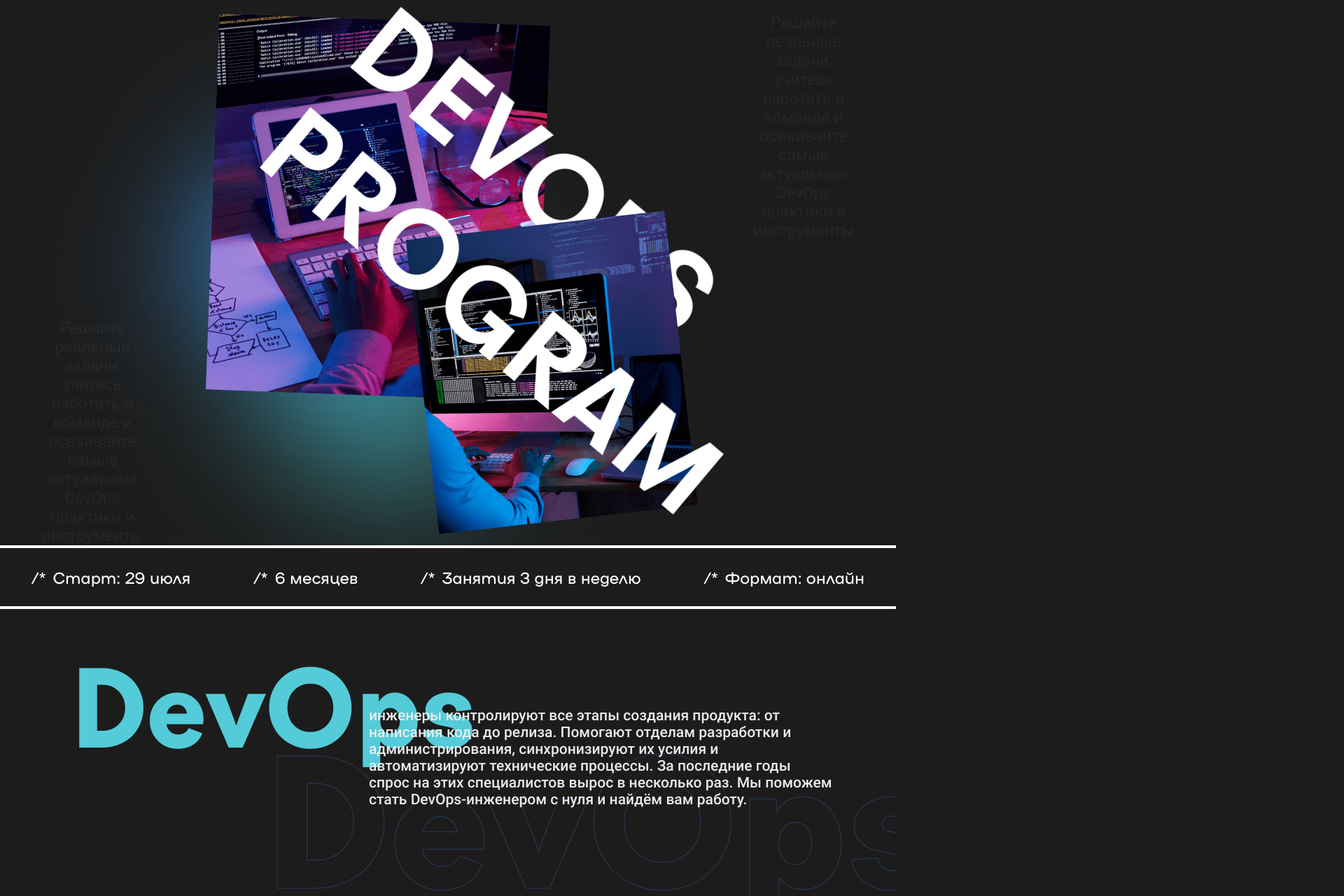
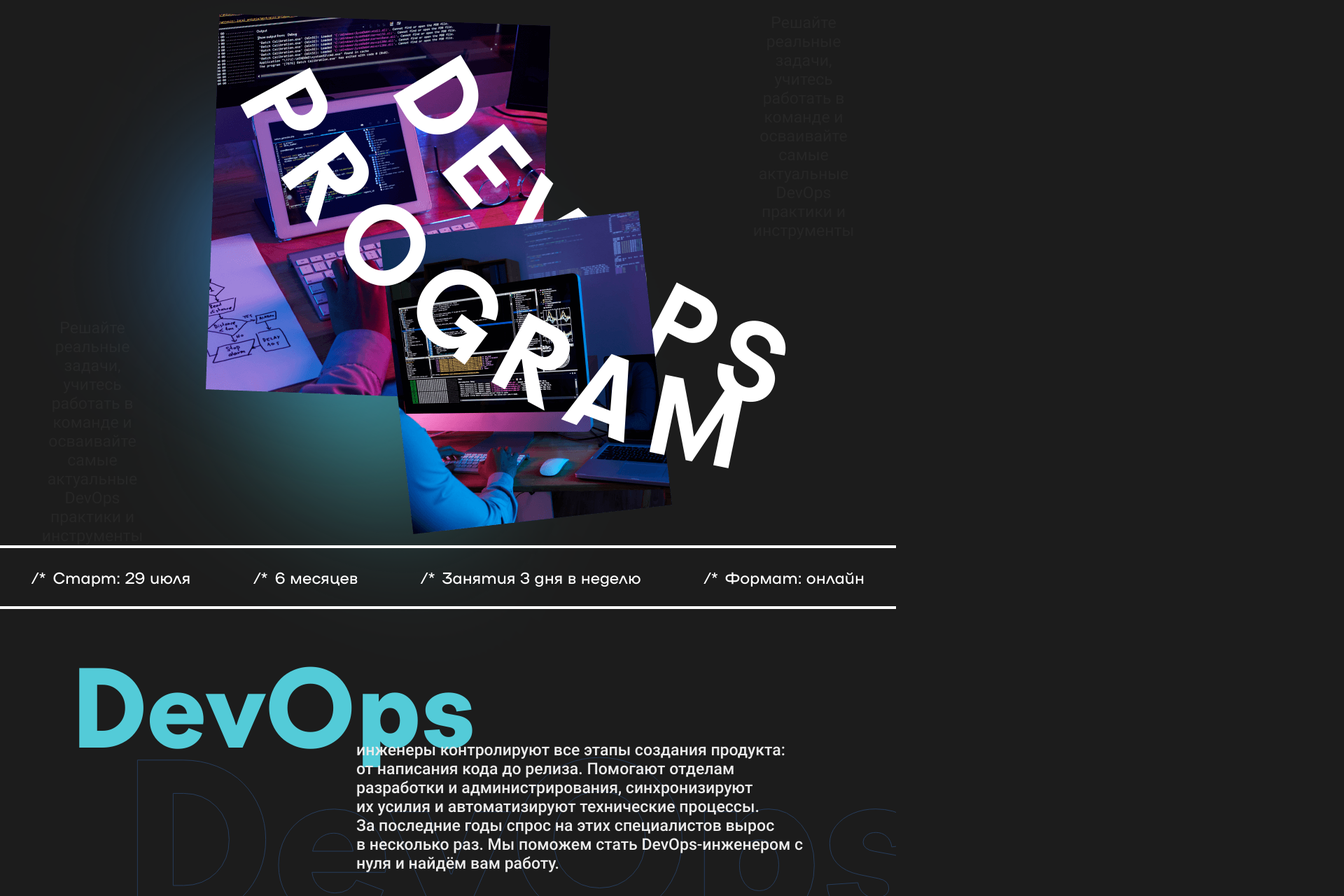
Before and after one commit to AirMous3/station, a React (Create React App) app: page / in a window 1280 px wide. Shown: the part 120-1400 px from the top of the page at 70% size, 1920 px wide, since content can reach past the window. Built offline with nearby package versions, Linux system fonts and the light colour scheme.

Commit message:
feature: moving curved text

```diff
--- /dev/null
+++ b/src/components/CurveText/index.js
@@ -0,0 +1,54 @@
+export const CurveText = ({ children, height, width, radius, id, offset = '50%' }) => {
+  const vbox = [0, 0, width, height].join(' ');
+
+  function circle(cx, cy, r, deg) {
+    var theta = (deg * Math.PI) / 180,
+      dx = r * Math.cos(theta),
+      dy = -r * Math.sin(theta);
+    return (
+      'M ' +
+      cx +
+      ' ' +
+      cy +
+      'm ' +
+      dx +
+      ',' +
+      dy +
+      'a ' +
+      r +
+      ',' +
+      r +
+      ' 0 1,0 ' +
+      -2 * dx +
+      ',' +
+      -2 * dy +
+      'a ' +
+      r +
+      ',' +
+      r +
+      ' 0 1,0 ' +
+      2 * dx +
+      ',' +
+      2 * dy
+    );
+  }
+
+  const d = circle(width / 2, height / 2, radius, 360);
+  return (
+    <svg viewBox={vbox} width={width} height={height}>
+      <g>
+        <path stroke="stroke" d={d} id={id} fill="none" />
+        <text>
+          <textPath
+            xlinkHref={`#${id}`}
+            fill="white"
+            startOffset={offset}
+            textAnchor="middle"
+          >
+            {children}
+          </textPath>
+        </text>
+      </g>
+    </svg>
+  );
+};
--- a/src/components/Devops/components.js
+++ b/src/components/Devops/components.js
@@ -24,32 +24,18 @@
   color: ${({ theme }) => theme.colors.text.turquoise};
   font-size: ${({ theme }) => theme.typography.size[17]};
   padding-left: 100px;
-
-  ${({ theme }) => theme.below.m`
-    font-size: 120px;
-    padding-left: 80px;
-  `}
 `;
 
 export const Description = styled.div`
   font-weight: 500;
   font-size: ${({ theme }) => theme.typography.size[4]};
   position: absolute;
-  top: 70px;
-  left: 527px;
   //TODO
   color: #ebebeb;
   max-width: 665px;
   z-index: 2;
-
-  ${({ theme }) => theme.below.l`
-    font-size: 21px;
-    padding-right: 20px;
-  `}
-
-  ${({ theme }) => theme.below.m`
-    font-size: 18px;
-  `}
+  top: 118px;
+  left: 509px;
 `;
 
 export const BackgroundTitle = styled.div`
@@ -61,27 +47,8 @@
   -webkit-text-stroke: 1px #273d5c;
   text-align: end;
   z-index: -1;
-  bottom: 0;
-  right: -60px;
-
-  ${({ theme }) => theme.above.xxl`
-    font-size: ${({ theme }) => theme.typography.size[19]};
-    bottom: -110px;
-  `}
-
-  ${({ theme }) => theme.below.xxl`
-    bottom: -60px;
-  `}
-
-  ${({ theme }) => theme.below.l`
-    font-size: 250px;
-    bottom: 0px;
-  `}
-
-  ${({ theme }) => theme.below.m`
-      font-size: 230px;
-      bottom: 39px;
-  `}
+  bottom: -57px;
+  right: -49px;
 `;
 
 export const ArticleTitle = styled.h2`
@@ -90,12 +57,9 @@
   font-size: ${({ theme }) => theme.typography.size[12]};
   color: ${({ theme }) => theme.colors.text.main};
   margin-bottom: 30px;
+  margin-top: 60px;
   max-width: 820px;
   line-height: 54px;
-
-  ${({ theme }) => theme.above.xxl`
-    margin-top: 50px;
-  `}
 `;
 
 export const FeaturesWrapper = styled.div`
--- a/src/components/Devops/index.jsx
+++ b/src/components/Devops/index.jsx
@@ -12,17 +12,17 @@
       <S.TitleWrapper>
         <S.Title>DevOps</S.Title>
         <S.Description>
-          инженеры контролируют все этапы создания продукта: от написания кода до релиза.
-          Помогают отделам разработки и администрирования, синхронизируют их усилия и
-          автоматизируют технические процессы. За последние годы спрос на этих
-          специалистов вырос в несколько раз. Мы поможем стать DevOps-инженером с нуля и
-          найдём вам работу.
+          инженеры контролируют все этапы создания продукта:
+          <br /> от написания кода до релиза. Помогают отделам разработки и
+          администрирования, синхронизируют <br /> их усилия и автоматизируют технические
+          процессы.
+          <br /> За последние годы спрос на этих специалистов вырос <br /> в несколько раз.
+          Мы поможем стать DevOps-инженером с нуля и найдём вам работу.
         </S.Description>
         <S.BackgroundTitle>DevOps</S.BackgroundTitle>
       </S.TitleWrapper>
 
       <Container>
-        <div>
         <S.ArticleTitle>Как это будет</S.ArticleTitle>
 
         <S.FeaturesWrapper>
@@ -35,7 +35,6 @@
             />
           ))}
         </S.FeaturesWrapper>
-        </div>
 
         <S.ArticleTitle>Востребованность на рынке</S.ArticleTitle>
 
--- a/src/components/Main/components.js
+++ b/src/components/Main/components.js
@@ -2,7 +2,6 @@
 import styled from 'styled-components';
 
 export const Section = styled.section`
-  overflow: hidden;
   display: flex;
   justify-content: space-between;
   min-height: 760px;
@@ -34,6 +33,7 @@
   text-transform: uppercase;
   position: absolute;
   z-index: 1;
+  letter-spacing: 22px;
 `;
 
 export const ProgramTitle = styled(DevopsTitle)`
@@ -61,7 +61,7 @@
 export const SecondMainImage = styled.img`
   position: absolute;
   bottom: 15px;
-  right: -210px;
+  right: -173px;
   z-index: 2;
 
   ${({ theme }) => theme.below.m`
--- a/src/components/Main/constants.js
+++ b/src/components/Main/constants.js
@@ -1,5 +1,6 @@
-export const INITIAL_DEVOPS_Y_POSITION = 150;
-export const INITIAL_DEVOPS_X_POSITION = 150;
+export const INITIAL_DEVOPS_Y_POSITION = -1450;
+export const INITIAL_DEVOPS_X_POSITION = 100;
 export const INITIAL_DEVOPS_ROTATE_POSITION = 40;
-export const INITIAL_PROGRAM_Y_POSITION = 350;
+export const INITIAL_PROGRAM_Y_POSITION = -1400;
+export const INITIAL_PROGRAM_X_POSITION = -100;
 export const INITIAL_PROGRAM_ROTATE_POSITION = 40;
--- a/src/components/Main/index.jsx
+++ b/src/components/Main/index.jsx
@@ -1,34 +1,39 @@
-import { motion, useScroll, useTransform } from 'framer-motion';
+
+import { useEffect, useState } from 'react';
 
 import mainImage2 from '@/assets/icons/mainImage2.png';
 import mainImage from '@/assets/icons/mainImage.png';
 import { Container } from '@/components/Container';
+import { CurveText } from '@/components/CurveText';
 import {
-  INITIAL_DEVOPS_ROTATE_POSITION,
   INITIAL_DEVOPS_X_POSITION,
   INITIAL_DEVOPS_Y_POSITION,
-  INITIAL_PROGRAM_ROTATE_POSITION,
+  INITIAL_PROGRAM_X_POSITION,
   INITIAL_PROGRAM_Y_POSITION,
 } from '@/components/Main/constants';
 
 import * as S from './components';
 
+const useScrollPosition = () => {
+  const [scrollPosition, setScrollPosition] = useState(0);
+
+  useEffect(() => {
+    const updatePosition = () => {
+      setScrollPosition(window.pageYOffset);
+    };
+    window.addEventListener('scroll', updatePosition);
+    updatePosition();
+    return () => window.removeEventListener('scroll', updatePosition);
+  }, []);
+
+  return scrollPosition;
+};
 export const Main = () => {
-  const { scrollY } = useScroll();
+  const scrollPosition = useScrollPosition();
 
-  const devopsX = useTransform(
-    scrollY,
-    (value) => (value + INITIAL_DEVOPS_X_POSITION * 2) / 2,
-  );
-  const devopsY = useTransform(
-    scrollY,
-    (value) => (value + INITIAL_DEVOPS_Y_POSITION * 2) / 2,
-  );
-  const programX = useTransform(scrollY, (value) => value / -2);
-  const programY = useTransform(
-    scrollY,
-    (value) => (value - INITIAL_PROGRAM_Y_POSITION * 2) / -2,
-  );
+  const offset = 64 + (scrollPosition / 4000) * 70;
+  const reverseOffset = 65 - (scrollPosition / 4000) * 70;
+
   return (
     <Container>
       <S.Section>
@@ -41,24 +46,38 @@
           <S.BackgroundFlash />
           <S.SecondBackgroundFlash />
           <S.DevopsTitle
-            style={{ x: devopsX, y: devopsY }}
             initial={{
               y: INITIAL_DEVOPS_Y_POSITION,
               x: INITIAL_DEVOPS_X_POSITION,
-              rotate: INITIAL_DEVOPS_ROTATE_POSITION,
             }}
           >
-            devops
+            <CurveText
+              id={1}
+              width={1980}
+              height={2260}
+              radius={930}
+              reverse={true}
+              offset={`${offset}%`}
+            >
+              devops
+            </CurveText>
           </S.DevopsTitle>
-
           <S.ProgramTitle
-            style={{ x: programX, y: programY }}
             initial={{
               y: INITIAL_PROGRAM_Y_POSITION,
-              rotate: INITIAL_PROGRAM_ROTATE_POSITION,
+              x: INITIAL_PROGRAM_X_POSITION,
             }}
           >
-            program
+            <CurveText
+              id={2}
+              width={1980}
+              height={2260}
+              radius={930}
+              reverse={true}
+              offset={`${reverseOffset}%`}
+            >
+              program
+            </CurveText>
           </S.ProgramTitle>
 
           <S.FirstImage src={mainImage} alt="mainImage" />
--- a/src/styles/globalStyle.js
+++ b/src/styles/globalStyle.js
@@ -12,6 +12,7 @@
     margin: 0;
     background: ${({ theme }) => theme.colors.background.body};
     font-family: Roboto;
+    overflow-x: hidden;
   }
 
   ul,
```
Lines whose indentation alone changed are shown as unchanged.
